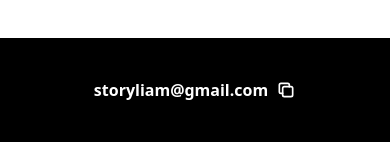
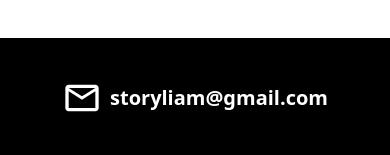
Before and after one commit to storyl/liam-story-portfolio, a Next.js app: page / in a window 390 px wide. Shown: the part 2161-2316 px from the top of the page. Built offline with nearby package versions, Linux system fonts and the light colour scheme.

Commit message:
fix mobile bug

```diff
--- a/components/Footer.tsx
+++ b/components/Footer.tsx
@@ -1,4 +1,5 @@
 import React from 'react'
+import { MdMailOutline } from 'react-icons/md'
 import {TbCopy} from 'react-icons/tb'
 
 type Props = {}
@@ -7,9 +8,8 @@
   return (
     <>
     <footer className='flex justify-center items-center text-white p-8 bg-black transitional-all duration-300 ease-linear'>
-        <div className='cursor-pointer flex gap-2 items-center rounded-xl p-2 hover:outline hover:outline-4 hover:outline-gray-100'>
-        <h1 className='font-semibold'>storyliam@gmail.com</h1>
-        <TbCopy size={20} />
+        <div className='flex gap-2 items-center p-2'>
+        <h1 className='font-semibold text-xl flex items-center gap-2'><MdMailOutline size={40}/> storyliam@gmail.com</h1>
         </div>
     </footer>
     </>
--- a/components/Projects.tsx
+++ b/components/Projects.tsx
@@ -52,7 +52,8 @@
         : (
             //on-hover state
             <div className='flex group justify-center items-center'>
-                <video className='rounded-2xl object-fill h-[260px] w-[700px]' src={require('../public/videos/github.mp4')} autoPlay muted loop />
+                <video className='rounded-2xl object-cover h-[260px] w-[700px]'
+                src={require('../public/videos/github.mp4')} autoPlay muted loop playsInline />
                 <span className='group-hover:scale-100 absolute w-auto p-2 m-2 min-w-max -top-6 rounded-md shadow-md text-white bg-cyan-500 text-xs font-bold tranisition-all ease-linear duration-300 scale-0'>
                 ✨ Click to view GitHub repo ✨
                 </span>
@@ -102,7 +103,12 @@
             //on-hover state
             <div className='flex justify-center items-center'>
                 {/* <h1 className='text-white font-bold text-3xl absolute'>input text here</h1> */}
-                <video className='rounded-2xl object-fill h-[260px] w-[700px]' src={require('../public/videos/comingsoon.mp4')} autoPlay muted loop />
+                <video className='rounded-2xl object-cover h-[260px] w-[700px]'
+                 src={require('../public/videos/comingsoon.mp4')}
+                 autoPlay
+                 muted
+                 loop
+                 playsInline />
             </div>
         )
         }
@@ -148,7 +154,13 @@
         : (
             //on-hover state
             <div className='flex justify-center items-center'>
-                <video className='rounded-2xl object-fill h-[260px] w-[700px]' src={require('../public/videos/nookspace.mp4')} autoPlay muted loop />
+                <video className='rounded-2xl object-cover h-[260px] w-[700px]'
+                src={require('../public/videos/nookspace.mp4')}
+                autoPlay
+                muted
+                loop
+                playsInline
+                />
             </div>
         )
         }
```
